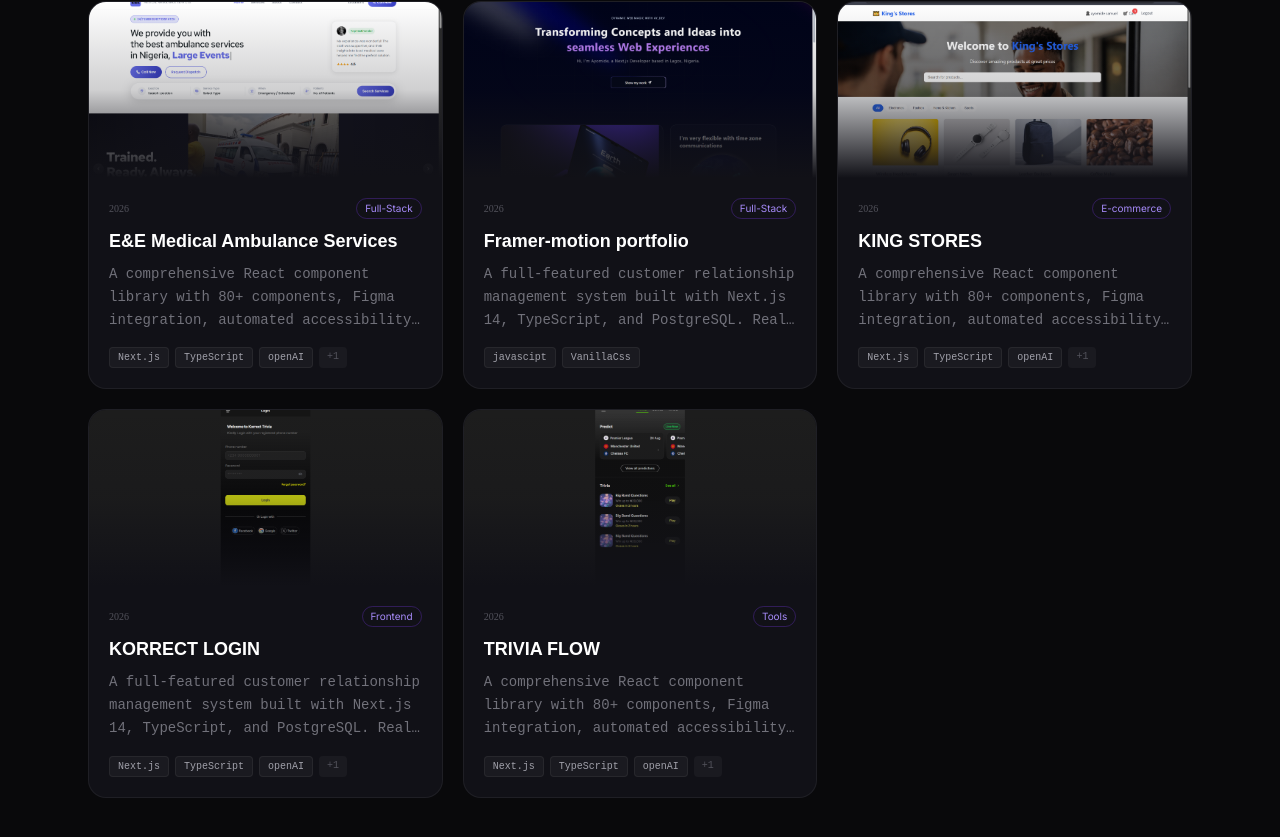
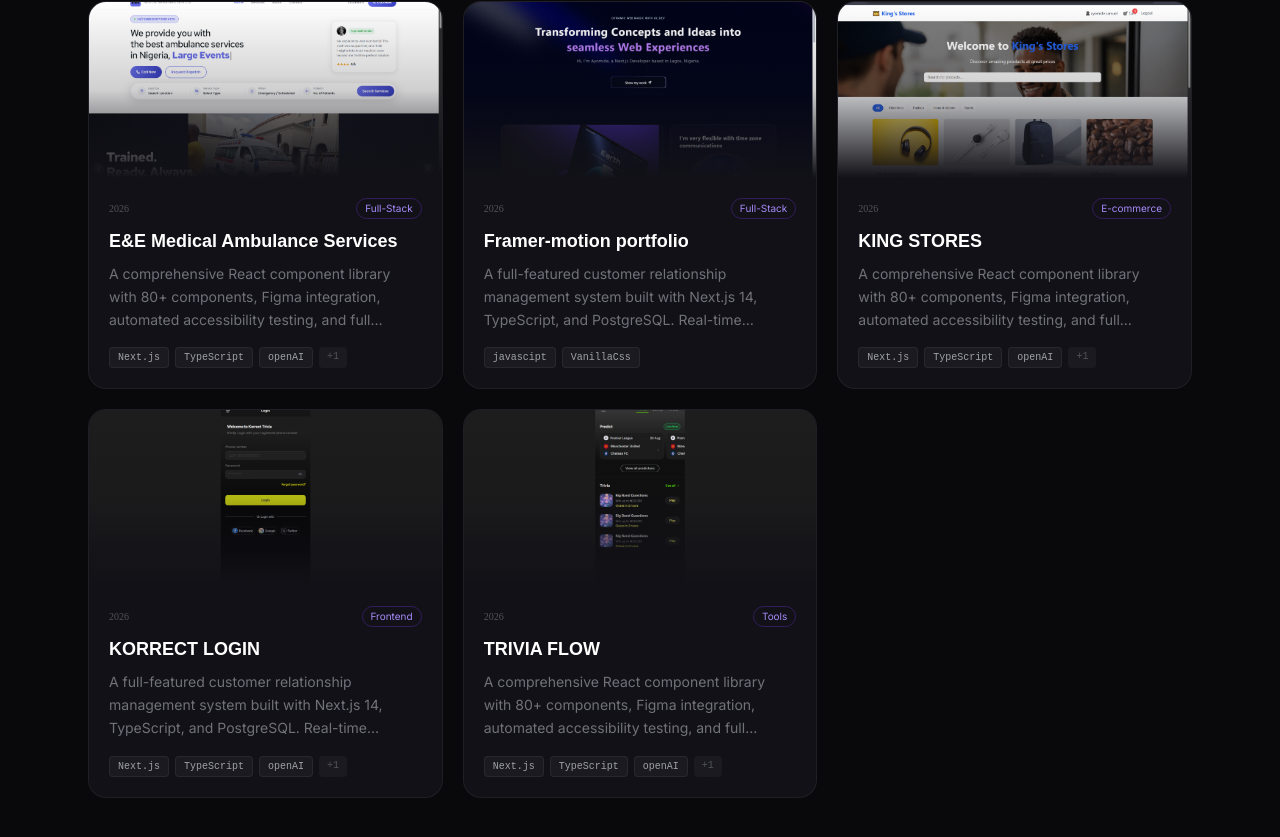
Before and after one commit to DaSpunk778/ayomideportfolio, a Next.js app: page / in a window 1280 px wide. Shown: the part 3768-4605 px from the top of the page. Built offline with nearby package versions, Linux system fonts and the light colour scheme; a web font is replaced by a local one.

Commit message:
upated featued card

```diff
--- a/components/Projects.tsx
+++ b/components/Projects.tsx
@@ -238,7 +238,7 @@ export default function Projects() {
                       </h3>
                       <p
                         className="text-[#71717a] text-sm leading-relaxed mb-4 line-clamp-3"
-                        style={{ fontFamily: "'JetBrains Mono', monospace" }}
+
                       >
                         {project.description}
                       </p>
```
